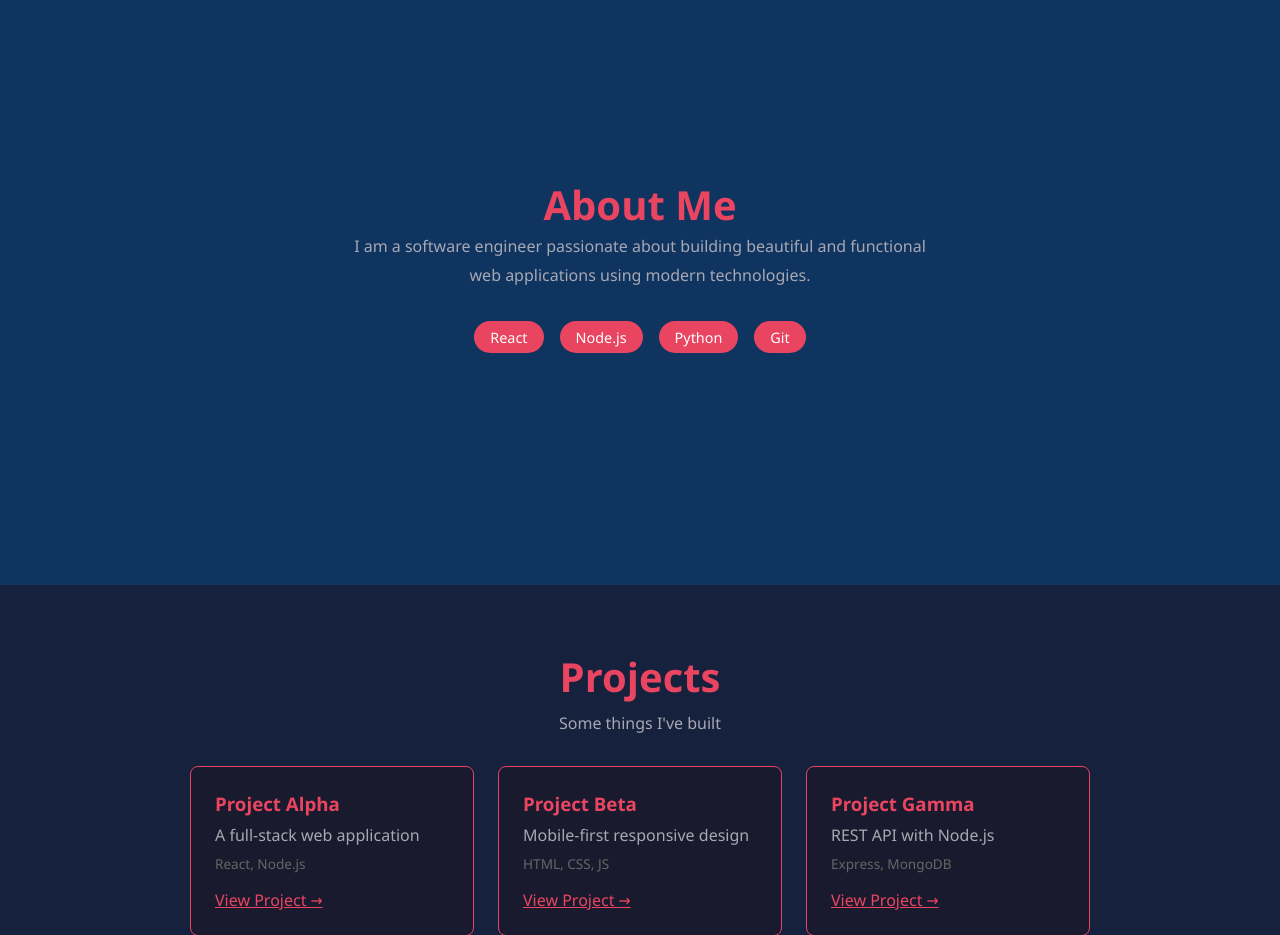
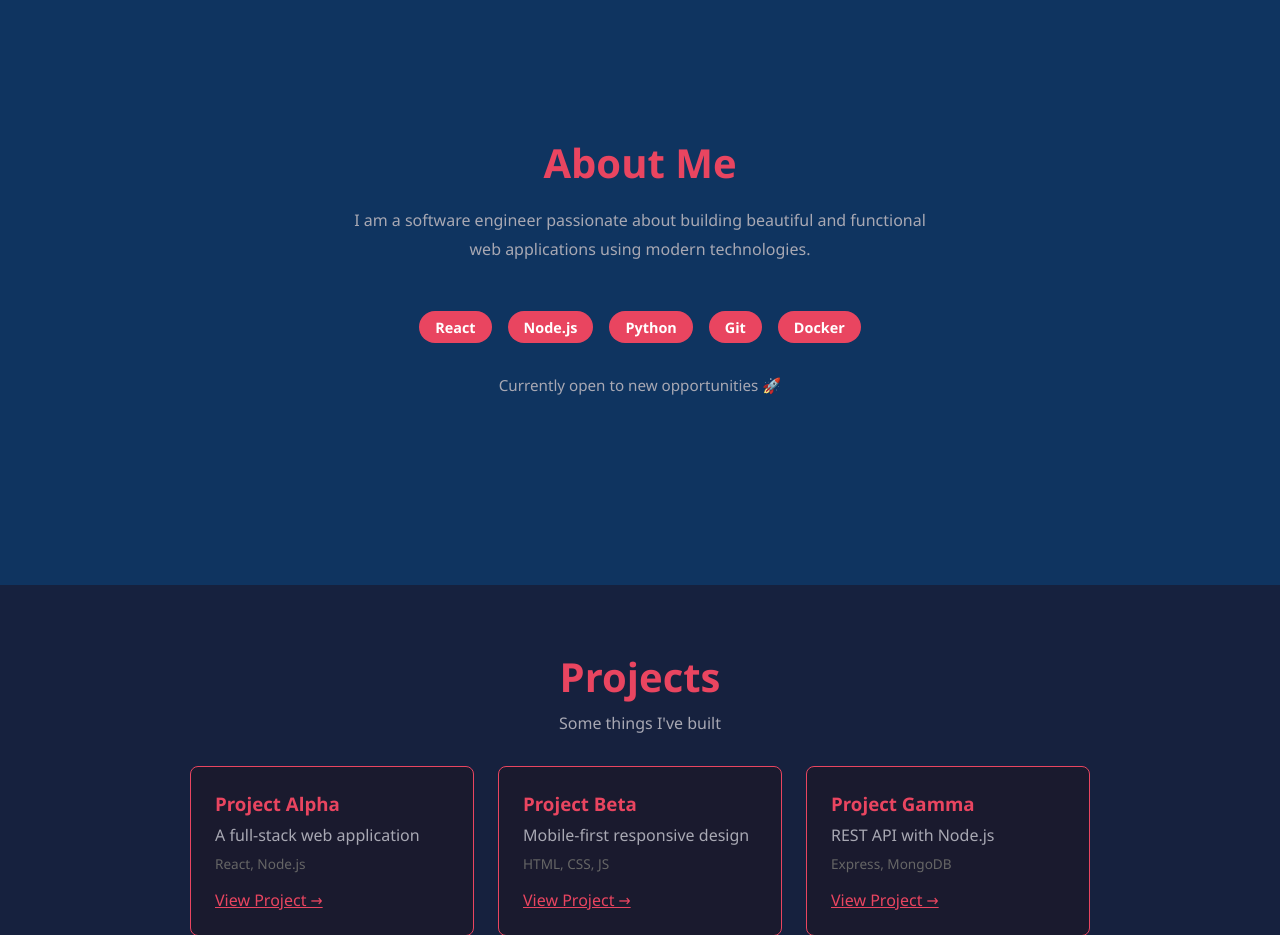
Before and after one commit to oAmirrezao/se-lab-git, a React (Vite) app: page / in a window 1280 px wide. Shown: the part 920-1855 px from the top of the page. Built offline with nearby package versions, Linux system fonts and the light colour scheme.

Commit message:
style(about) : improve About section layout and typography

```diff
--- a/src/pages/About.jsx
+++ b/src/pages/About.jsx
@@ -1,14 +1,17 @@
 const About = () => (
     <section id="about" style={{ minHeight: '80vh', background: '#0f3460', display: 'flex', flexDirection: 'column', justifyContent: 'center', alignItems: 'center', color: '#fff', padding: '2rem' }}>
-        <h2 style={{ fontSize: '2.5rem', color: '#e94560' }}>About Me</h2>
-        <p style={{ maxWidth: '600px', textAlign: 'center', lineHeight: '1.8', color: '#a8a8b3' }}>
+        <h2 style={{ fontSize: '2.5rem', color: '#e94560', marginBottom: '1rem' }}>About Me</h2>
+        <p style={{ maxWidth: '600px', textAlign: 'center', lineHeight: '1.8', color: '#a8a8b3', marginBottom: '2rem' }}>
             I am a software engineer passionate about building beautiful and functional web applications using modern technologies.
         </p>
-        <div style={{ display: 'flex', gap: '1rem', marginTop: '2rem' }}>
-            {['React', 'Node.js', 'Python', 'Git'].map(skill => (
-                <span key={skill} style={{ background: '#e94560', padding: '0.4rem 1rem', borderRadius: '20px', fontSize: '0.9rem' }}>{skill}</span>
+        <div style={{ display: 'flex', gap: '1rem', marginTop: '1rem', flexWrap: 'wrap', justifyContent: 'center' }}>
+            {['React', 'Node.js', 'Python', 'Git', 'Docker'].map(skill => (
+                <span key={skill} style={{ background: '#e94560', padding: '0.4rem 1rem', borderRadius: '20px', fontSize: '0.9rem', fontWeight: 'bold' }}>{skill}</span>
             ))}
         </div>
+        <p style={{ marginTop: '2rem', color: '#a8a8b3', fontSize: '0.95rem' }}>
+            Currently open to new opportunities 🚀
+        </p>
     </section>
 );
 export default About;
```
